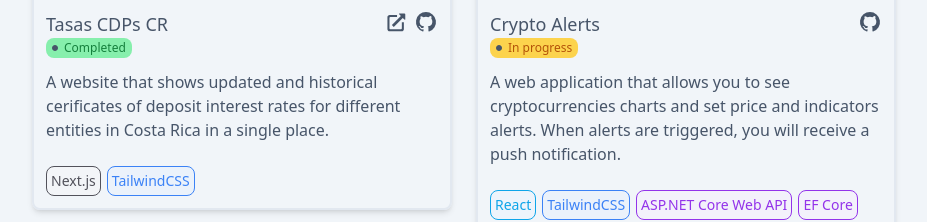
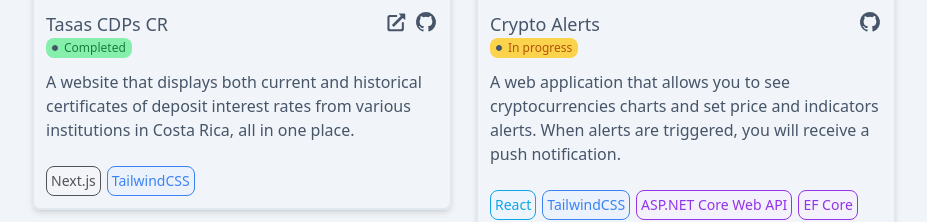
Before and after one commit to gggonzalo/portfolio-website, a Next.js app: page / in a window 1280 px wide. Shown: the part 720-942 px from the top of the page, without its empty margins (176-1103 px from the left). Built offline with nearby package versions, Linux system fonts and the light colour scheme.

Commit message:
Update project desc

```diff
--- a/src/pages/index.tsx
+++ b/src/pages/index.tsx
@@ -88,7 +88,7 @@ export default function Home() {
         <div className="grid grid-cols-1 md:grid-cols-2 items-start gap-6">
           <ProjectCard
             projectName="Tasas CDPs CR"
-            projectDescription="A website that shows updated and historical cerificates of deposit interest rates for different entities in Costa Rica in a single place."
+            projectDescription="A website that displays both current and historical certificates of deposit interest rates from various institutions in Costa Rica, all in one place."
             icon={<Landmark size={128} />}
             iconBackground="bg-green-300 dark:bg-green-400"
             statusBadge={<CompletedBadge />}
```
